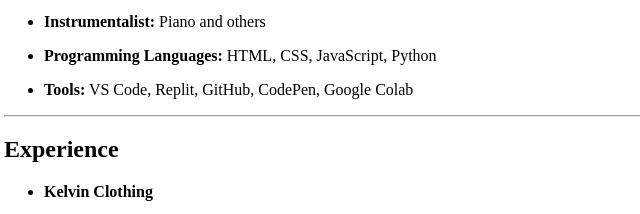
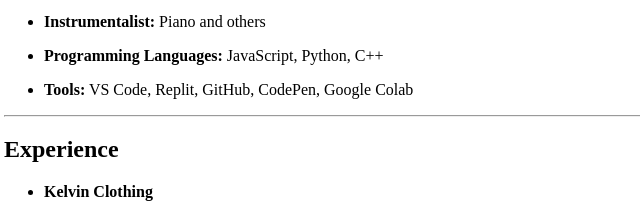
Before and after one commit to DallaSamuel213/html-My-Resume, a plain HTML site: page index.html in a window 1280 px wide. Shown: the part 411-625 px from the top of the page, 4-644 px from the left. Drawn offline with Linux system fonts and the light colour scheme.

Commit message:
Update index.html

```diff
--- a/index.html
+++ b/index.html
@@ -56,7 +56,7 @@
         <p><b>Instrumentalist:</b> Piano and others</p>
       </li>
       <li>
-        <p><b>Programming Languages:</b> HTML, CSS, JavaScript, Python</p>
+        <p><b>Programming Languages:</b> JavaScript, Python, C++</p>
       </li>
       <li>
         <p><b>Tools:</b> VS Code, Replit, GitHub, CodePen, Google Colab</p>
```
